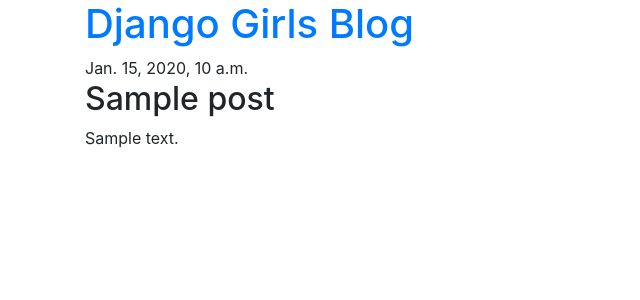
After one commit to shawsat09/my-first-blog, a Django app: template blog/templates/blog/post_detail.html in a window 1280 px wide. The commit adds this page. Shown: the top 300 px of the page, without its empty margins (0-640 px from the left). Run offline with Django 3.2, Linux system fonts and the light colour scheme; the template is opened without the code that fills it: most values are stand-ins (such as "Sample title", 1, 10 or a date in 2020).

Commit message:
Added view and template for detailed blog post as well as CSS for the site.

```diff
--- /dev/null
+++ b/blog/templates/blog/base.html
@@ -0,0 +1,25 @@
+{% load static %}
+<!DOCTYPE html>
+<html>
+    <head>
+        <title>Django Girls blog</title>
+        <link rel="stylesheet" href="https://cdn.jsdelivr.net/npm/bootstrap@4.5.3/dist/css/bootstrap.min.css" integrity="sha384-TX8t27EcRE3e/ihU7zmQxVncDAy5uIKz4rEkgIXeMed4M0jlfIDPvg6uqKI2xXr2" crossorigin="anonymous">
+        <link href='//fonts.googleapis.com/css?family=Lobster&subset=latin,latin-ext' rel='stylesheet' type='text/css'>
+        <link rel="stylesheet" href="{% static 'css/blog.css' %}">
+    </head>
+    <body>
+        <header class="page-header">
+          <div class="container">
+              <h1><a href="/">Django Girls Blog</a></h1>
+          </div>
+        </header>
+        <main class="container">
+            <div class="row">
+                <div class="col">
+                {% block content %}
+                {% endblock %}
+                </div>
+            </div>
+        </main>
+    </body>
+</html>
--- /dev/null
+++ b/blog/templates/blog/post_detail.html
@@ -0,0 +1,13 @@
+{% extends 'blog/base.html' %}
+
+{% block content %}
+    <article class="post">
+        {% if post.published_date %}
+            <time class="date">
+                {{ post.published_date }}
+            </time>
+        {% endif %}
+        <h2>{{ post.title }}</h2>
+        <p>{{ post.text|linebreaksbr }}</p>
+    </article>
+{% endblock %}
--- a/blog/urls.py
+++ b/blog/urls.py
@@ -3,4 +3,5 @@
 
 urlpatterns = [
     path('', views.post_list, name='post_list'),
+    path('post/<int:pk>/', views.post_detail, name='post_detail'),
 ]
--- a/blog/views.py
+++ b/blog/views.py
@@ -1,7 +1,11 @@
-from django.shortcuts import render
+from django.shortcuts import render, get_object_or_404
 from django.utils import timezone
 from .models import Post
 
 def post_list(request):
     posts = Post.objects.filter(published_date__lte=timezone.now()).order_by('published_date')
     return render(request, 'blog/post_list.html', {'posts': posts})
+
+def post_detail(request,pk):
+    post = get_object_or_404(Post, pk=pk)
+    return render(request, 'blog/post_detail.html', {'post': post})
```
Also changed, not shown: blog/templates/blog/post_list.html (+10 -18 lines), blogpost/settings.py (+5 -2 lines).
